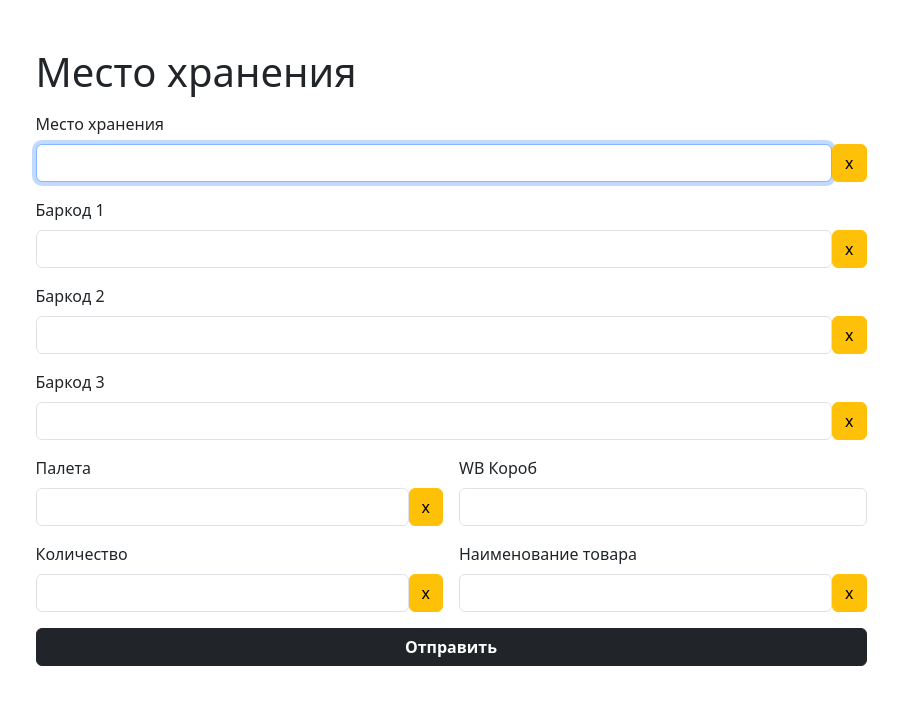
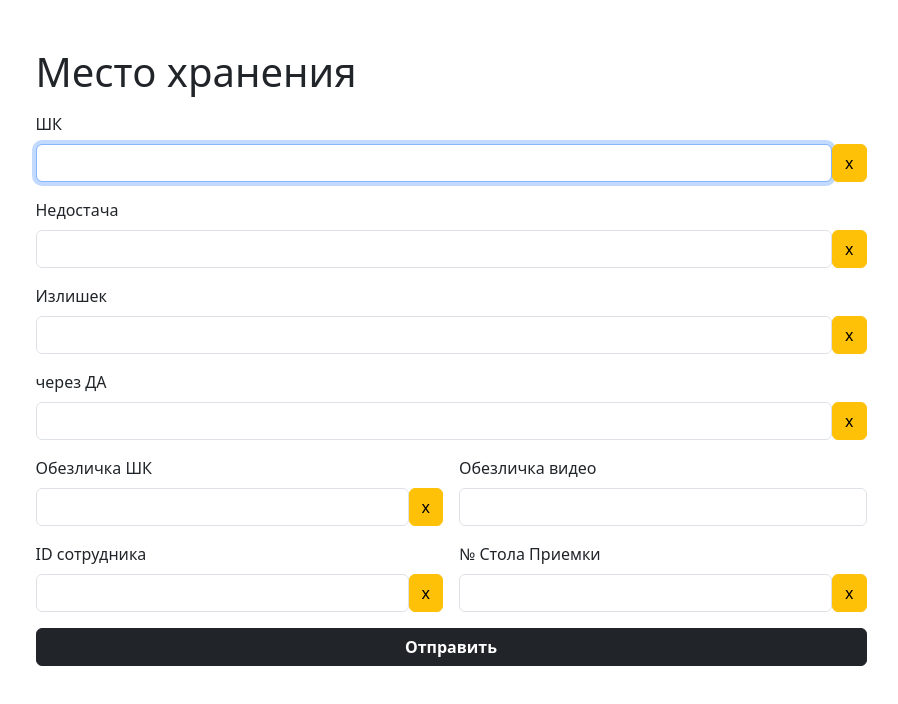
Before and after one commit to farwace/wb-service-form, a Vue app: page / in a window 1280 px wide. Shown: the top 704 px of the page, without its empty margins (189-1087 px from the left). Built offline with nearby package versions, Linux system fonts and the light colour scheme.

Commit message:
feat(wb-form.vue) - Изменены названия полей

```diff
--- a/src/components/wb-form.vue
+++ b/src/components/wb-form.vue
@@ -8,28 +8,28 @@
         }" @submit.prevent="onSubmit">
           <div class="row g-3">
             <div class="col-md-12">
-              <label for="location" class="form-label">Место хранения</label>
+              <label for="location" class="form-label">ШК</label>
               <div class="d-flex">
                 <input v-model="location" type="text" class="form-control" autofocus id="location" name="location" required>
                 <span @click.prevent="location = ''" class="btn btn-warning">x</span>
               </div>
             </div>
             <div class="col-md-12">
-              <label for="barcode1" class="form-label">Баркод 1</label>
+              <label for="barcode1" class="form-label">Недостача</label>
               <div class="d-flex">
                 <input v-model="barcode1" type="text" class="form-control" id="barcode1" name="barcode[]" >
                 <span @click.prevent="barcode1 = ''" class="btn btn-warning">x</span>
               </div>
             </div>
             <div class="col-md-12">
-              <label for="barcode2" class="form-label">Баркод 2</label>
+              <label for="barcode2" class="form-label">Излишек</label>
               <div class="d-flex">
                 <input v-model="barcode2" type="text" class="form-control" id="barcode2" name="barcode[]" >
                 <span @click.prevent="barcode2 = ''" class="btn btn-warning">x</span>
               </div>
             </div>
             <div class="col-md-12">
-              <label for="barcode3" class="form-label">Баркод 3</label>
+              <label for="barcode3" class="form-label">через ДА</label>
               <div class="d-flex">
                 <input v-model="barcode3" type="text" class="form-control" id="barcode3" name="barcode[]" >
                 <span @click.prevent="barcode3 = ''" class="btn btn-warning">x</span>
@@ -37,27 +37,27 @@
             </div>
 
             <div class="col-md-6">
-              <label for="palette" class="form-label">Палета</label>
+              <label for="palette" class="form-label">Обезличка ШК</label>
               <div class="d-flex">
                 <input v-model="palette" type="text" class="form-control" id="palette" name="palette">
                 <span @click.prevent="palette = ''" class="btn btn-warning">x</span>
               </div>
             </div>
             <div class="col-md-6">
-              <label for="wb-box" class="form-label">WB Короб</label>
+              <label for="wb-box" class="form-label">Обезличка видео</label>
               <div class="d-flex">
                 <input v-model="wbBox" type="text" class="form-control" id="wb-box" name="wb-box">
               </div>
             </div>
             <div class="col-md-6">
-              <label for="count" class="form-label">Количество</label>
+              <label for="count" class="form-label">ID сотрудника</label>
               <div class="d-flex">
                 <input v-model="count" type="number" class="form-control" id="count" name="count">
                 <span @click.prevent="count = ''" class="btn btn-warning">x</span>
               </div>
             </div>
             <div class="col-md-6">
-              <label for="product-name" class="form-label">Наименование товара</label>
+              <label for="product-name" class="form-label">№ Стола Приемки</label>
               <div class="d-flex">
                 <input v-model="productName" type="text" class="form-control" id="product-name" name="product-name">
                 <span @click.prevent="productName = ''" class="btn btn-warning">x</span>
```
